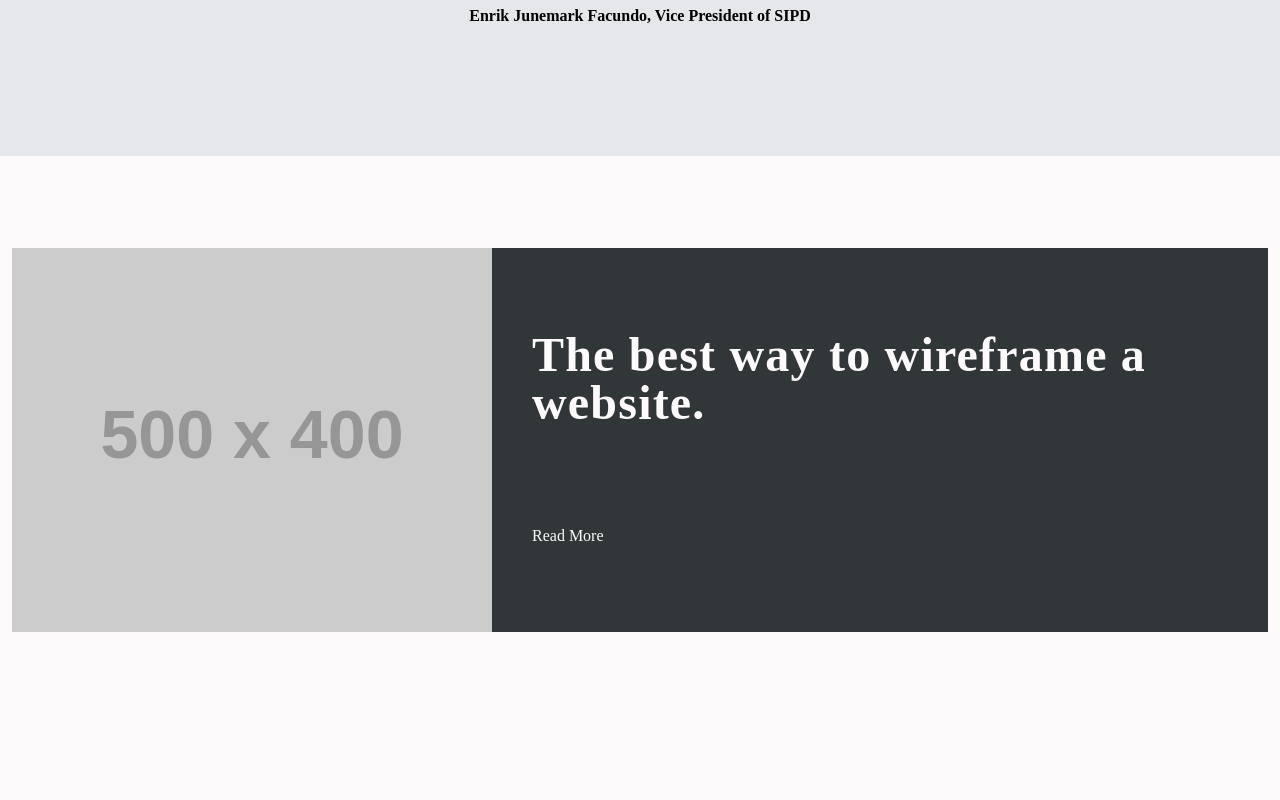
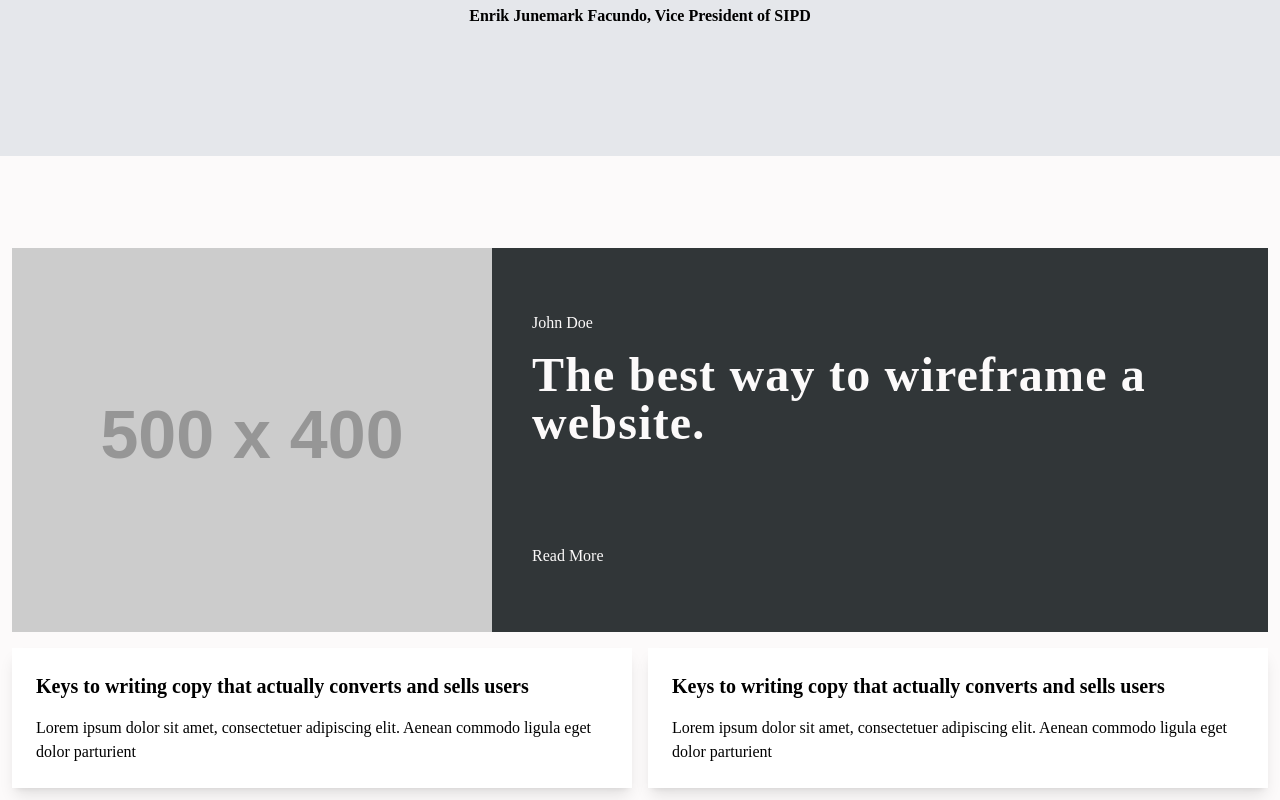
Before and after one commit to AeonFlux022/arthena-landing-page, a Next.js app: page / in a window 1280 px wide. Shown: the part 1902-2702 px from the top of the page. Before the commit the page ends 2546 px from the top, so only its background shows below. Built offline with nearby package versions, Linux system fonts and the light colour scheme.

Commit message:
blog card and features

```diff
--- a/src/app/components/BlogCard.tsx
+++ b/src/app/components/BlogCard.tsx
@@ -1,17 +1,43 @@
 const BlogCard: React.FC = () => {
   return (
     <section className="p-3">
-      <figure className="flex mx-auto items-center container p-6 h-96 bg-black lg:p-0 lg:gap-10">
-        <img src="https://placehold.co/500x400/d2d2d2/222" className="hidden lg:block lg:h-full" />
-        <div className="flex flex-col text-center text-neutral space-y-24 lg:text-left lg:justify-center">
-          <h5 className="text-3xl lg:text-5xl lg:tracking-wide">The best way to wireframe a website.</h5>
-          <figcaption>
+      <figure className="flex mx-auto items-center container p-6 h-96 mb-4 bg-black lg:p-0 lg:gap-10">
+        <img
+          src="https://placehold.co/500x400/d2d2d2/222"
+          className="hidden lg:block lg:h-full"
+        />
+        <div className="flex flex-col text-center text-neutral lg:text-left lg:justify-center">
+          <span className="mb-4">John Doe</span>
+          <figcaption className="space-y-24">
+            <h5 className="text-3xl lg:text-5xl lg:tracking-wide">
+              The best way to wireframe a website.
+            </h5>
             <div className="hover:text-secondary hover:cursor-pointer">
               <span>Read More</span>
             </div>
           </figcaption>
         </div>
       </figure>
+      <div className="container mx-auto gap-4 grid lg:grid-cols-2">
+        <div className="bg-white shadow-lg h-auto p-6 space-y-4 flex flex-col">
+          <h1 className="text-xl">
+            Keys to writing copy that actually converts and sells users
+          </h1>
+          <span>
+            Lorem ipsum dolor sit amet, consectetuer adipiscing elit. Aenean
+            commodo ligula eget dolor parturient
+          </span>
+        </div>
+        <div className="bg-white shadow-lg h-auto p-6 space-y-4 flex flex-col">
+          <h1 className="text-xl">
+            Keys to writing copy that actually converts and sells users
+          </h1>
+          <span>
+            Lorem ipsum dolor sit amet, consectetuer adipiscing elit. Aenean
+            commodo ligula eget dolor parturient
+          </span>
+        </div>
+      </div>
     </section>
   );
 };
```
